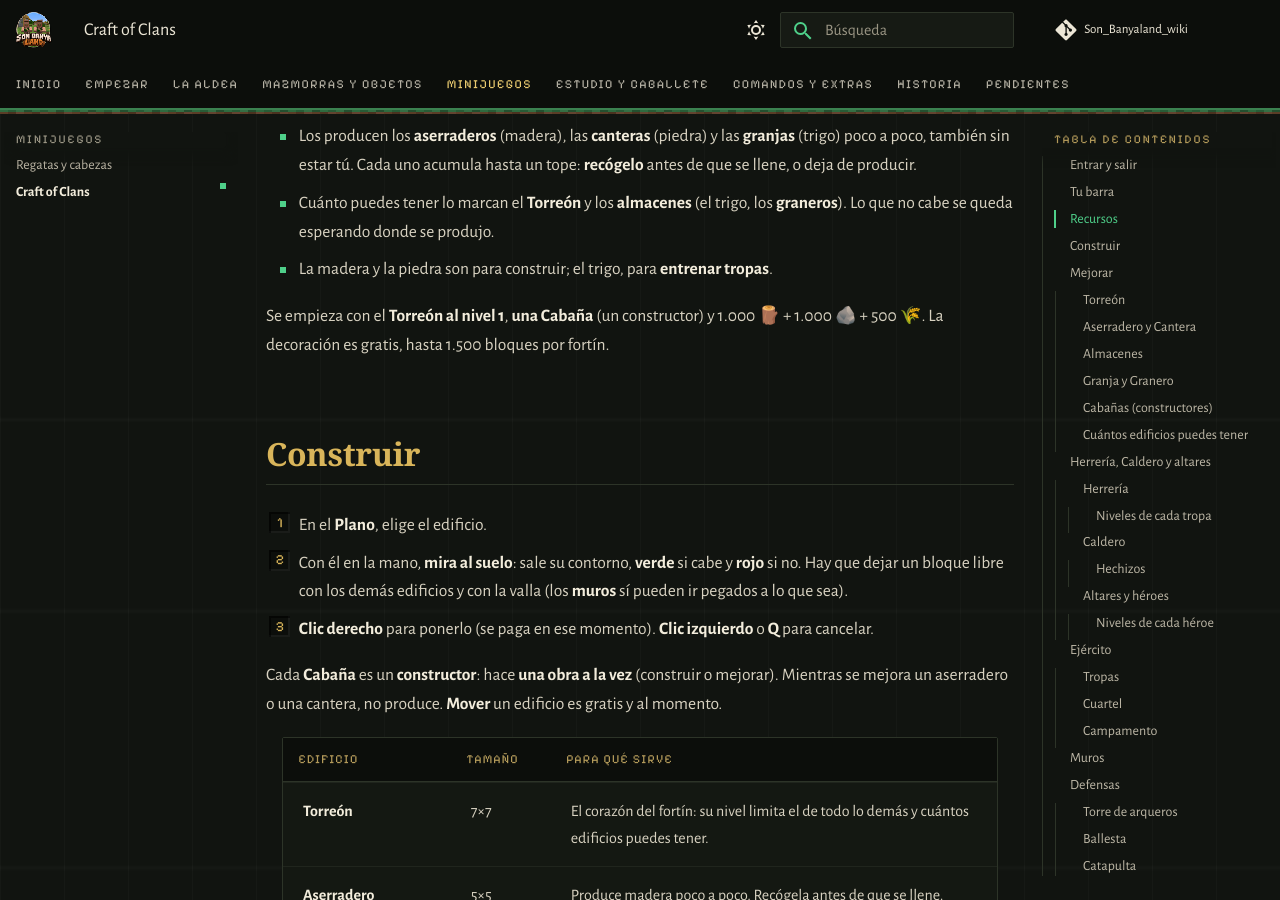
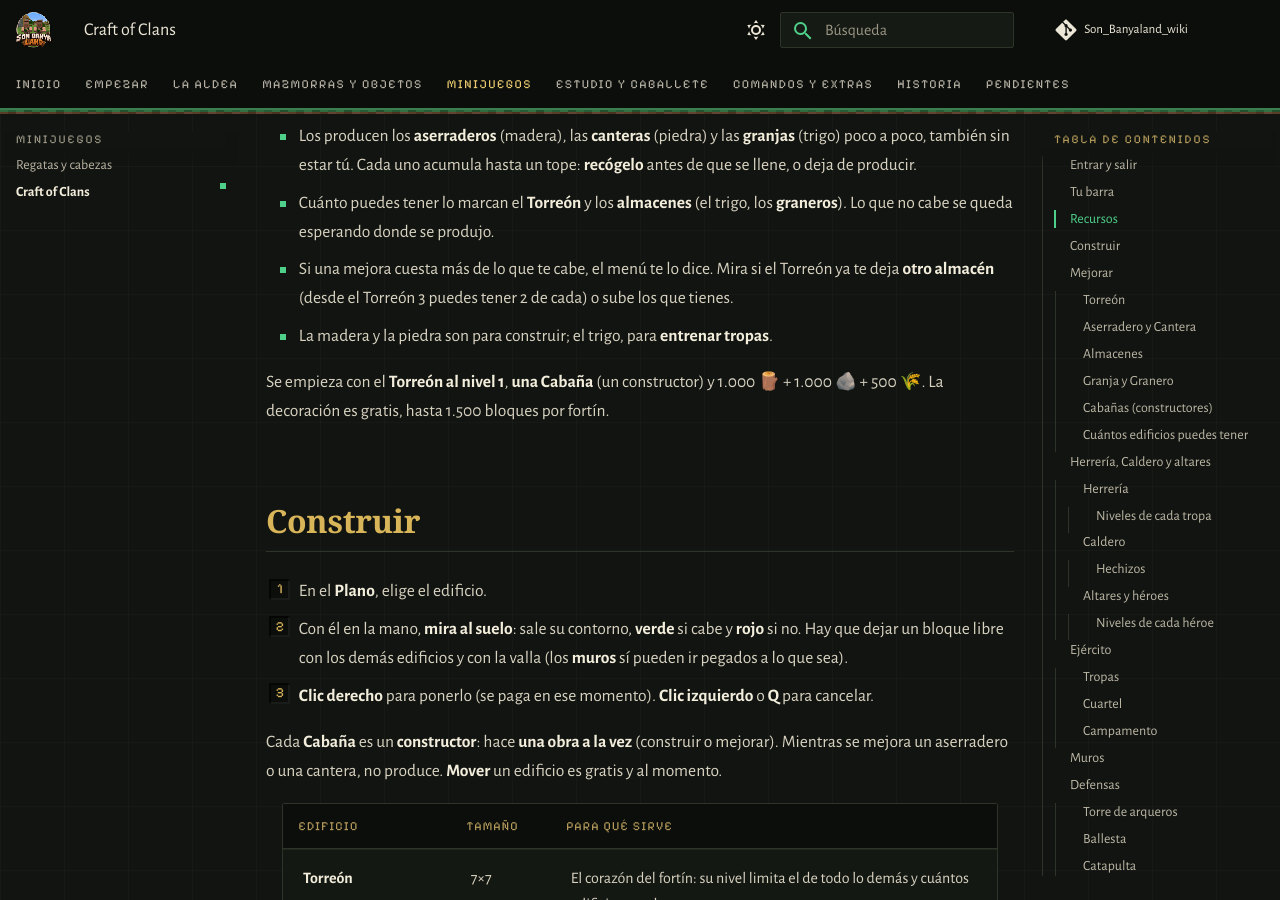
Before and after one commit to PigPilgrim/Son_Banyaland_wiki, an MkDocs documentation site: the page built from docs/clanes.md, in a window 1280 px wide and 900 px high, scrolled down 1677 px. Built offline with MkDocs 1.6.1 and Material for MkDocs 9.7.7, drawn with Linux system fonts in a browser that asks for light colours; some web fonts are replaced; comment, search, counter and statistics services are not loaded.

Commit message:
Craft of Clans: si una mejora no cabe, otro almacén (2 de cada desde el Torreón 3) o subir los que hay
Co-Authored-By: Claude Opus 5.5 <noreply@anthropic.com>

```diff
--- a/docs/clanes.md
+++ b/docs/clanes.md
@@ -42,6 +42,8 @@ Hay tres: 🪵 **Madera**, 🪨 **Piedra** y 🌾 **Trigo**. Son solo de este ju
   sin estar tú. Cada uno acumula hasta un tope: **recógelo** antes de que se llene, o deja de producir.
 - Cuánto puedes tener lo marcan el **Torreón** y los **almacenes** (el trigo, los **graneros**). Lo que no cabe se
   queda esperando donde se produjo.
+- Si una mejora cuesta más de lo que te cabe, el menú te lo dice. Mira si el Torreón ya te deja **otro almacén**
+  (desde el Torreón 3 puedes tener 2 de cada) o sube los que tienes.
 - La madera y la piedra son para construir; el trigo, para **entrenar tropas**.
 
 --8<-- "_generado/clanes_inicio.md"
```
